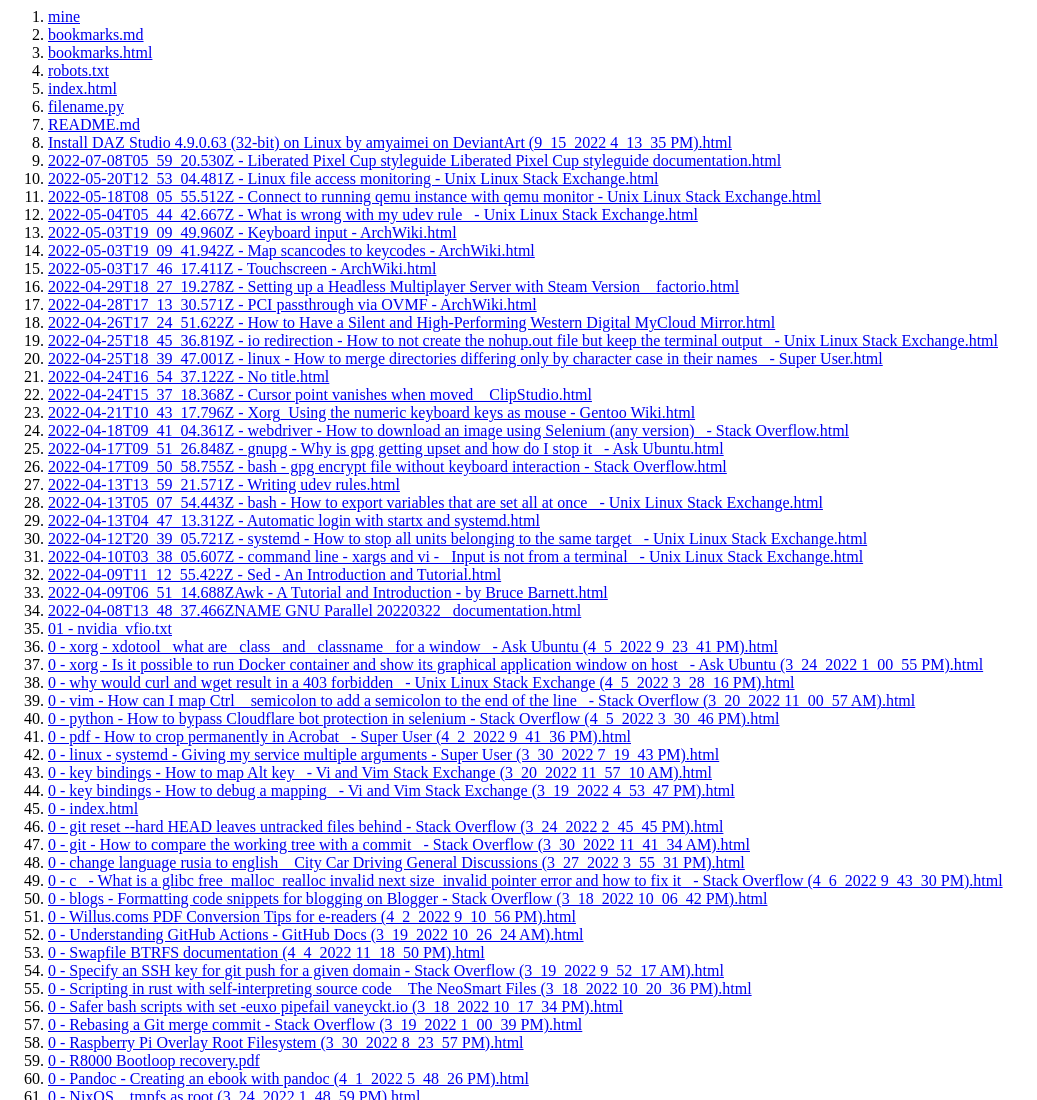
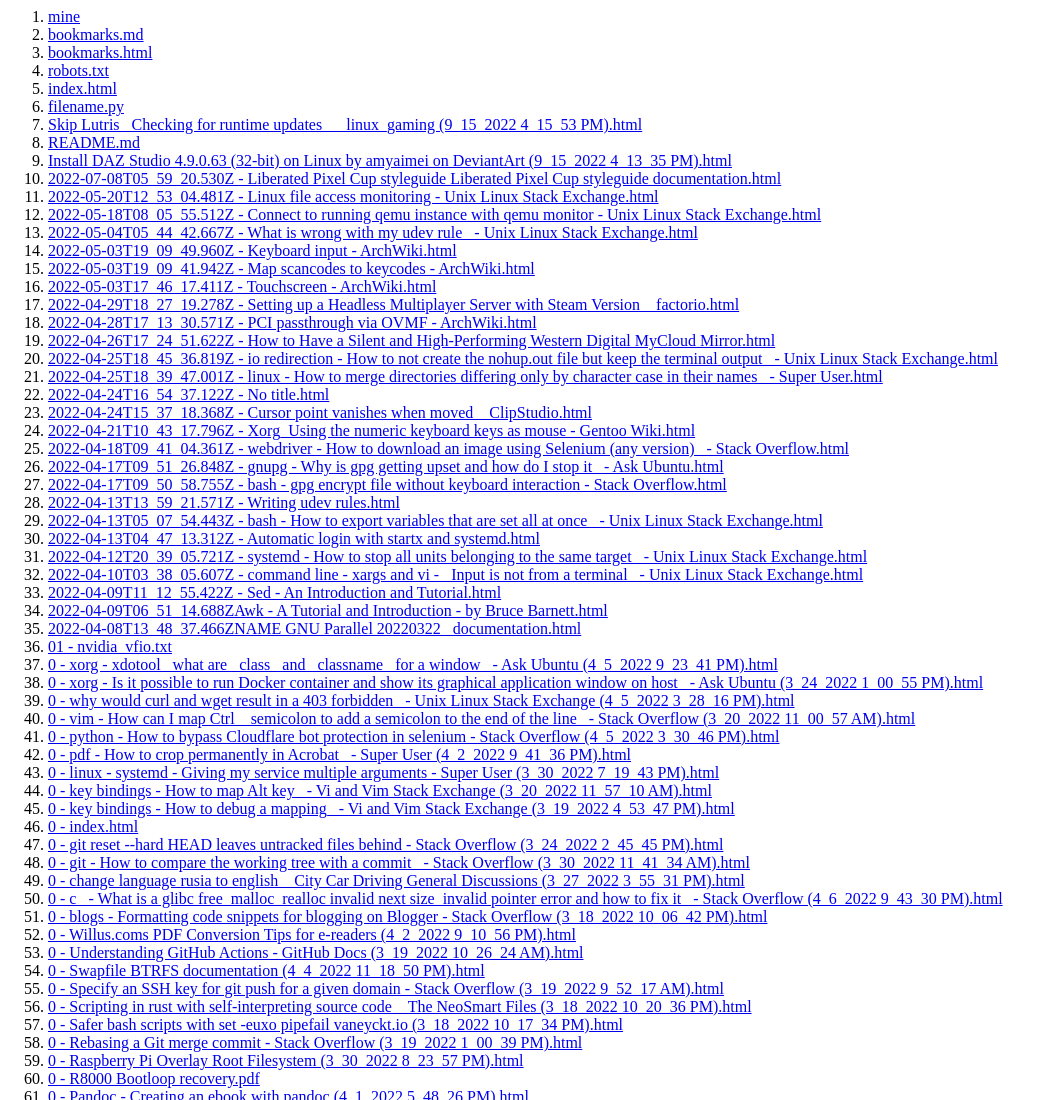
Before and after one commit to oldsite/oldsite.github.io, a plain HTML site: page index.html in a window 1280 px wide. Shown: the top 1100 px of the page, without its empty margins (0-1037 px from the left). Drawn offline with Linux system fonts and the light colour scheme.

Commit message:
shactions: generate index file

```diff
--- a/index.html
+++ b/index.html
@@ -5,6 +5,7 @@
 <li><a href="./robots.txt" >robots.txt</a></li>
 <li><a href="./index.html" >index.html</a></li>
 <li><a href="./filename.py" >filename.py</a></li>
+<li><a href="./Skip Lutris _Checking for runtime updates_ _ linux_gaming (9_15_2022 4_15_53 PM).html" >Skip Lutris _Checking for runtime updates_ _ linux_gaming (9_15_2022 4_15_53 PM).html</a></li>
 <li><a href="./README.md" >README.md</a></li>
 <li><a href="./Install DAZ Studio 4.9.0.63 (32-bit) on Linux by amyaimei on DeviantArt (9_15_2022 4_13_35 PM).html" >Install DAZ Studio 4.9.0.63 (32-bit) on Linux by amyaimei on DeviantArt (9_15_2022 4_13_35 PM).html</a></li>
 <li><a href="./2022-07-08T05_59_20.530Z - Liberated Pixel Cup styleguide  Liberated Pixel Cup styleguide documentation.html" >2022-07-08T05_59_20.530Z - Liberated Pixel Cup styleguide  Liberated Pixel Cup styleguide documentation.html</a></li>
```
